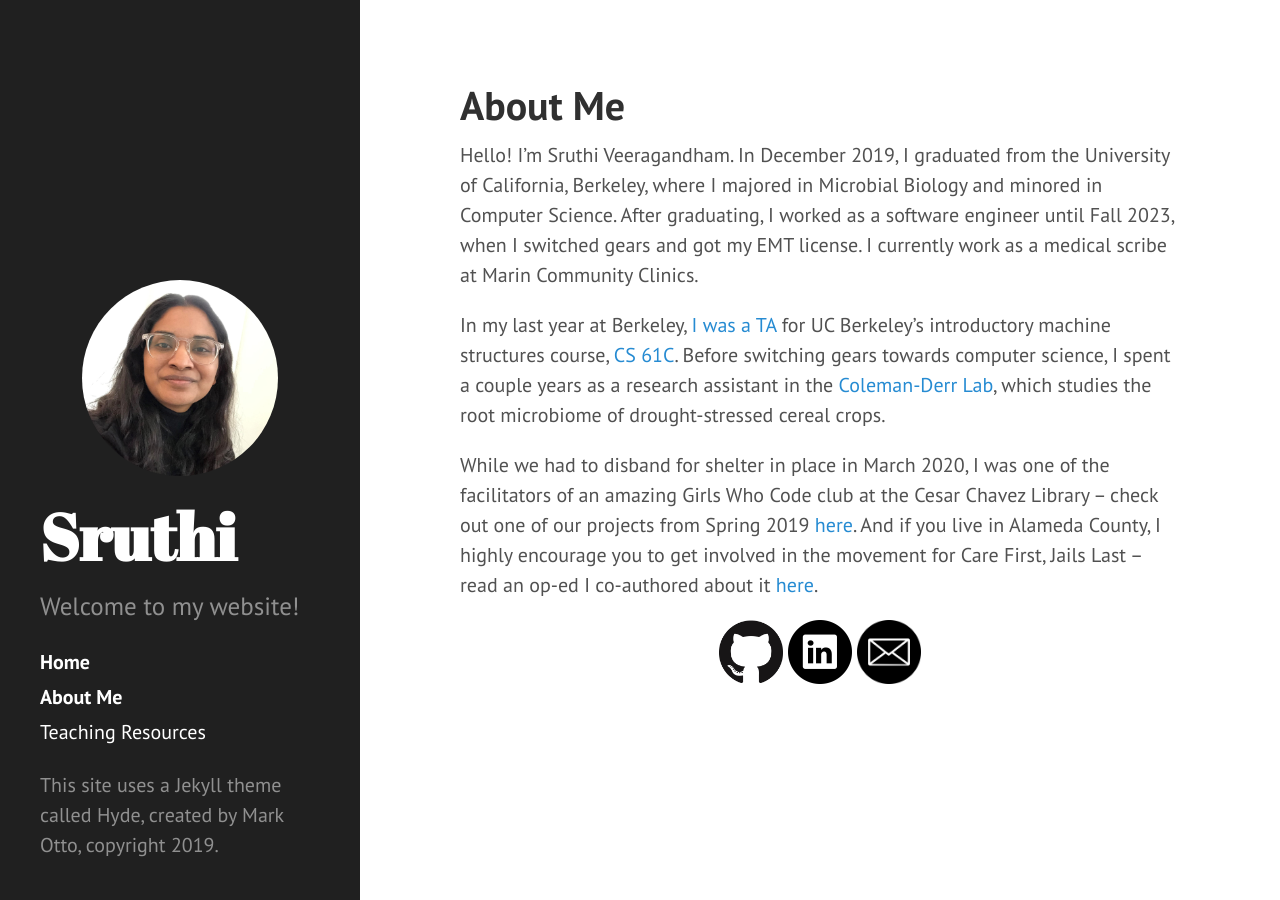
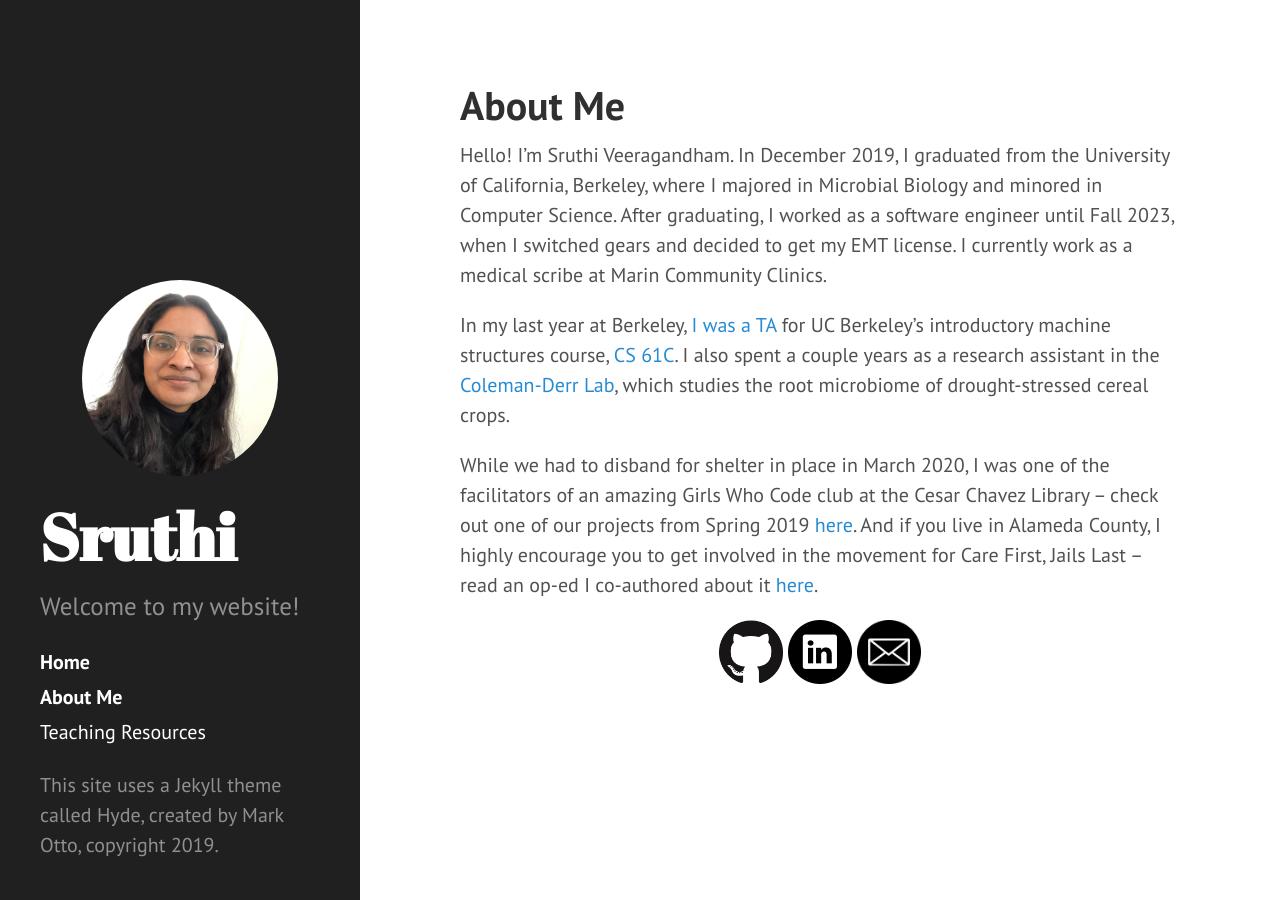
Before and after one commit to sruthiveeragandham/sruthiveeragandham.github.io, a Jekyll site: the page built from about.md, in a window 1280 px wide. Built offline with Jekyll 4.4.1, drawn with Linux system fonts in a browser that asks for light colours; Markdown is read by kramdown in place of the engine named in the settings.

Commit message:
Update about.md

```diff
--- a/about.md
+++ b/about.md
@@ -3,9 +3,9 @@ layout: page
 title: About Me
 ---
 
-Hello! I'm Sruthi Veeragandham. In December 2019, I graduated from the University of California, Berkeley, where I majored in Microbial Biology and minored in Computer Science. After graduating, I worked as a software engineer until Fall 2023, when I switched gears and got my EMT license. I currently work as a medical scribe at Marin Community Clinics.
+Hello! I'm Sruthi Veeragandham. In December 2019, I graduated from the University of California, Berkeley, where I majored in Microbial Biology and minored in Computer Science. After graduating, I worked as a software engineer until Fall 2023, when I switched gears and decided to get my EMT license. I currently work as a medical scribe at Marin Community Clinics.
 
-In my last year at Berkeley, [I was a TA](/teaching) for UC Berkeley's introductory machine structures course, [CS 61C](https://inst.eecs.berkeley.edu/~cs61c/fa19/). Before switching gears towards computer science, I spent a couple years as a research assistant in the [Coleman-Derr Lab](https://pgec.berkeley.edu/coleman-derr-lab-0), which studies the root microbiome of drought-stressed cereal crops.
+In my last year at Berkeley, [I was a TA](/teaching) for UC Berkeley's introductory machine structures course, [CS 61C](https://inst.eecs.berkeley.edu/~cs61c/fa19/). I also spent a couple years as a research assistant in the [Coleman-Derr Lab](https://pgec.berkeley.edu/coleman-derr-lab-0), which studies the root microbiome of drought-stressed cereal crops.
 
 While we had to disband for shelter in place in March 2020, I was one of the facilitators of an amazing Girls Who Code club at the Cesar Chavez Library -- check out one of our projects from Spring 2019 [here](https://gwc-ca9717.github.io). And if you live in Alameda County, I highly encourage you to get involved in the movement for Care First, Jails Last -- read an op-ed I co-authored about it [here](https://ellabakercenter.medium.com/during-mental-health-awareness-month-alameda-county-supervisors-have-an-opportunity-to-affirm-c0fe0b86377a).
 
```
